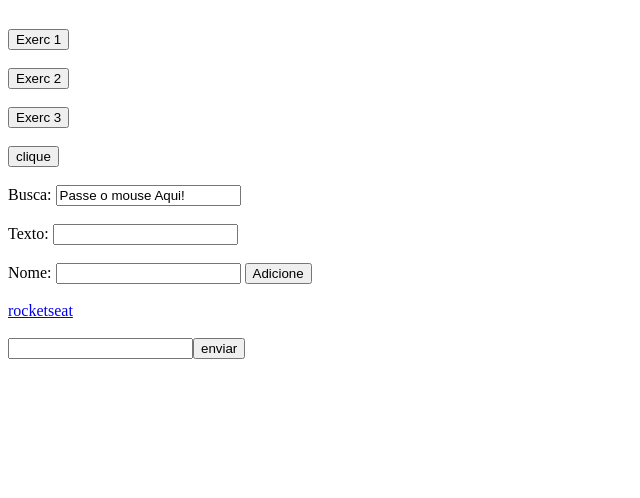
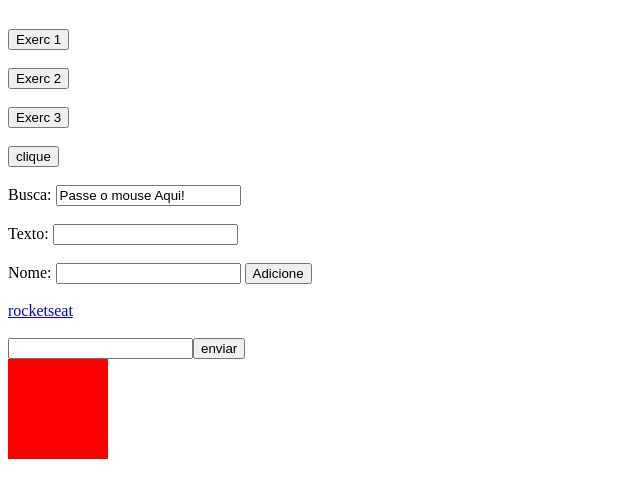
Before and after one commit to fabiano7878/rockseatJS, a plain HTML site: page JavaScript/index.html in a window 1280 px wide. Shown: the part 52-550 px from the top of the page, without its empty margins (0-640 px from the left). Drawn offline with Linux system fonts and the light colour scheme.

Commit message:
implementação style

```diff
--- a/JavaScript/index.html
+++ b/JavaScript/index.html
@@ -201,6 +201,17 @@ btnElementoRocket.onclick = function(){
 
 containerLink.appendChild(btnElementoRocket);
 
+
+var divBox = document.createElement('div');
+divBox.setAttribute('class','box');
+
+divBox.style.width = 100;
+divBox.style.height = 100;
+divBox.style.backgroundColor = '#f00';
+
+containerLink.appendChild(divBox);
+
+
 </script>
 </body>
 </html>
```
